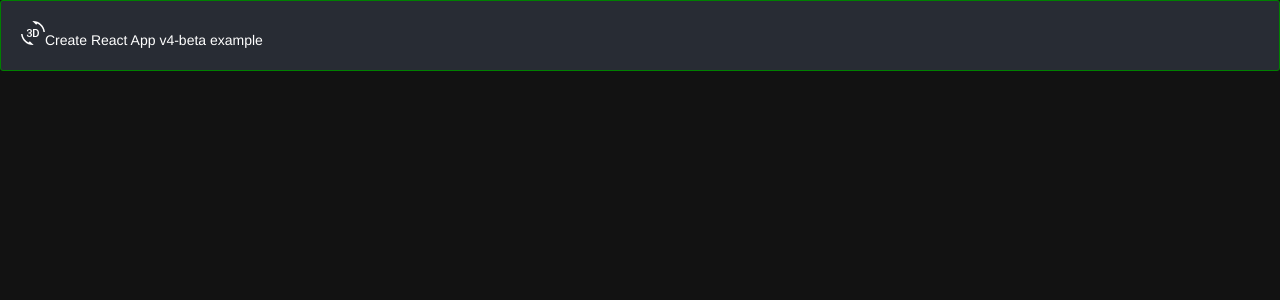
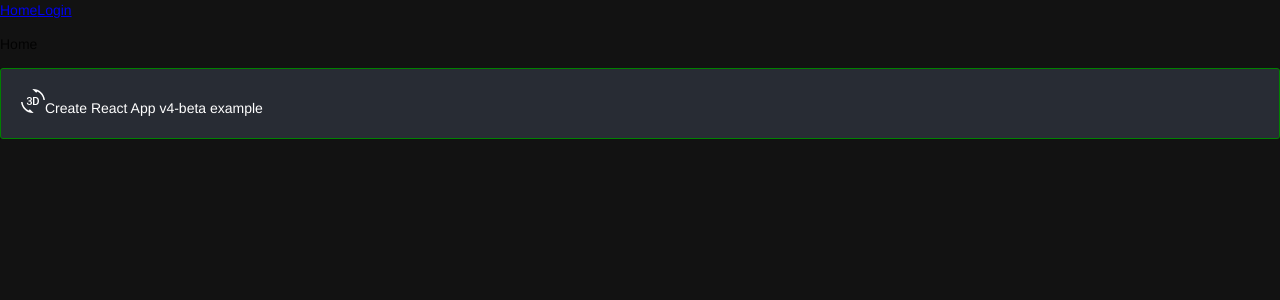
Before and after one commit to todorargirov/firefly-client, a React (Create React App) app: page / in a window 1280 px wide. Shown: the top 300 px of the page. Built offline with nearby package versions, Linux system fonts and the light colour scheme.

Commit message:
use react-router-dom

```diff
--- a/package.json
+++ b/package.json
@@ -11,6 +11,7 @@
         "react": "^16.12.0",
         "react-dom": "^16.12.0",
         "react-redux": "^7.1.3",
+        "react-router-dom": "^5.1.2",
         "react-scripts": "3.3.0",
         "redux": "^4.0.5"
     },
--- a/src/pages/App.js
+++ b/src/pages/App.js
@@ -3,12 +3,15 @@
 import { ThreeDRotation } from '@material-ui/icons';
 import useGlobalStyles from './globalStyles';
 import theme from './theme';
+import GlobalRoutes from './globalRoutes';
 
 function App() {
     const classes = useGlobalStyles();
     return (
         <ThemeProvider theme={theme}>
             <CssBaseline />
+            {/* Top level Router for the app goes here */}
+            <GlobalRoutes />
             <Container component="div" className={classes.main}>
                 <ThreeDRotation />
                 Create React App v4-beta example
--- /dev/null
+++ b/src/pages/globalRoutes.js
@@ -0,0 +1,21 @@
+import React from 'react';
+import { BrowserRouter, Switch, Link, Route } from 'react-router-dom';
+
+export default function GlobalRoutes() {
+    return (
+        <BrowserRouter>
+            <Link to="/">Home</Link>
+            <Link to="/login">Login</Link>
+
+            <Switch>
+                <Route path="/login">
+                    <p>Login</p>
+                </Route>
+                <Route path="/">
+                    {/* Check auth before rendering this and any below routes */}
+                    <p>Home</p>
+                </Route>
+            </Switch>
+        </BrowserRouter>
+    );
+}
```
Also changed, not shown: 1 other file (tests, documents, lock files or other folders).
